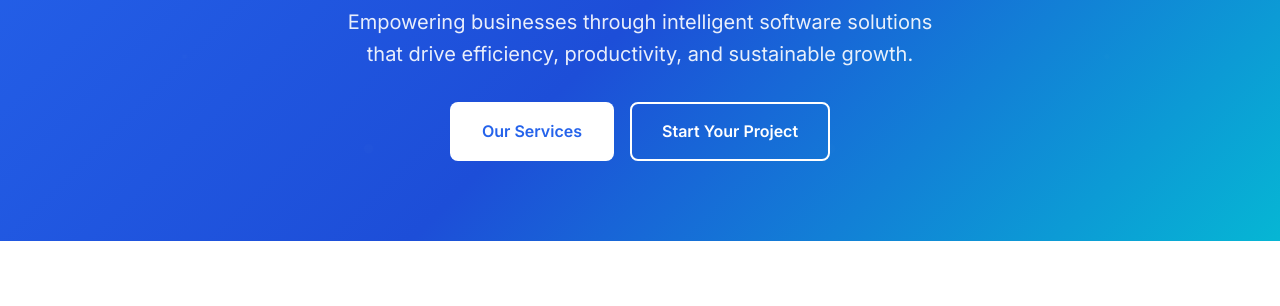
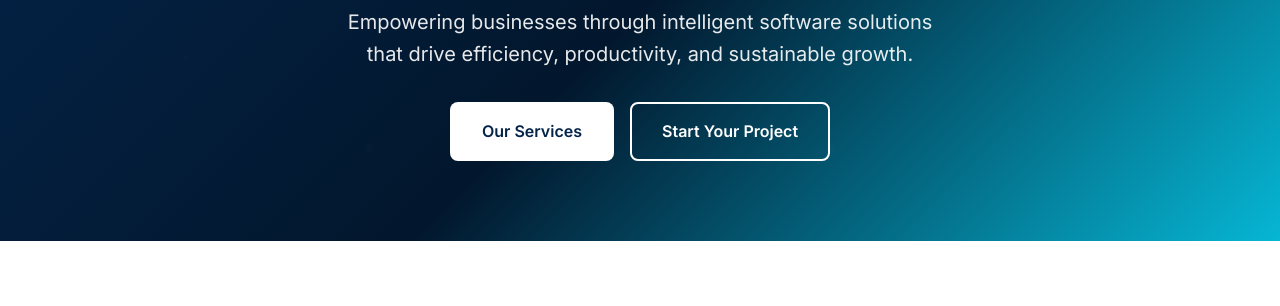
Before and after one commit to veralixtech/veralixtech.github.io, a plain HTML site: page index.html in a window 1280 px wide. Shown: the part 220-526 px from the top of the page. Drawn offline with Linux system fonts and the light colour scheme.

Commit message:
Update index.html

```diff
--- a/index.html
+++ b/index.html
@@ -18,13 +18,13 @@
         }
 
         :root {
-            --primary-blue: #2563eb;
-            --primary-dark: #1d4ed8;
+            --primary-blue: #04244A;
+            --primary-dark: #02172D;
             --accent-cyan: #06b6d4;
             --accent-dark: #0891b2;
-            --text-dark: #1e293b;
-            --text-light: #64748b;
-            --bg-light: #f8fafc;
+            --text-dark: #e2e8f0;
+            --text-light: #cbd5e1;
+            --bg-light: #0b1e35;
             --white: #ffffff;
             --shadow: 0 4px 6px -1px rgba(0, 0, 0, 0.1);
             --shadow-lg: 0 10px 15px -3px rgba(0, 0, 0, 0.1);
@@ -747,7 +747,7 @@
         // Add animation on scroll
         const observerOptions = {
             threshold: 0.1,
-            rootMargin: '0px 0px -50px 0px'
+            Margin: '0px 0px -50px 0px'
         };
 
         const observer = new IntersectionObserver((entries) => {
```
